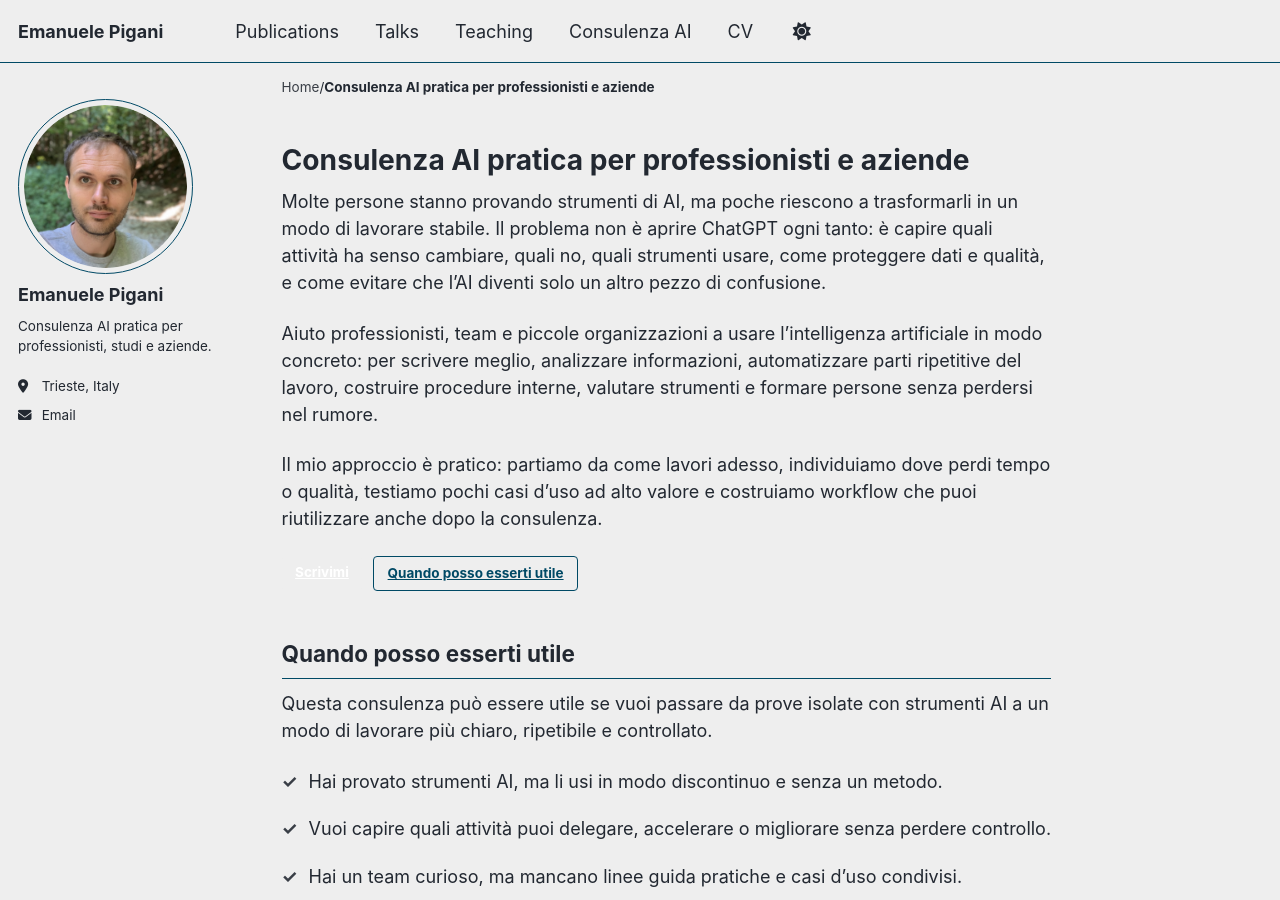
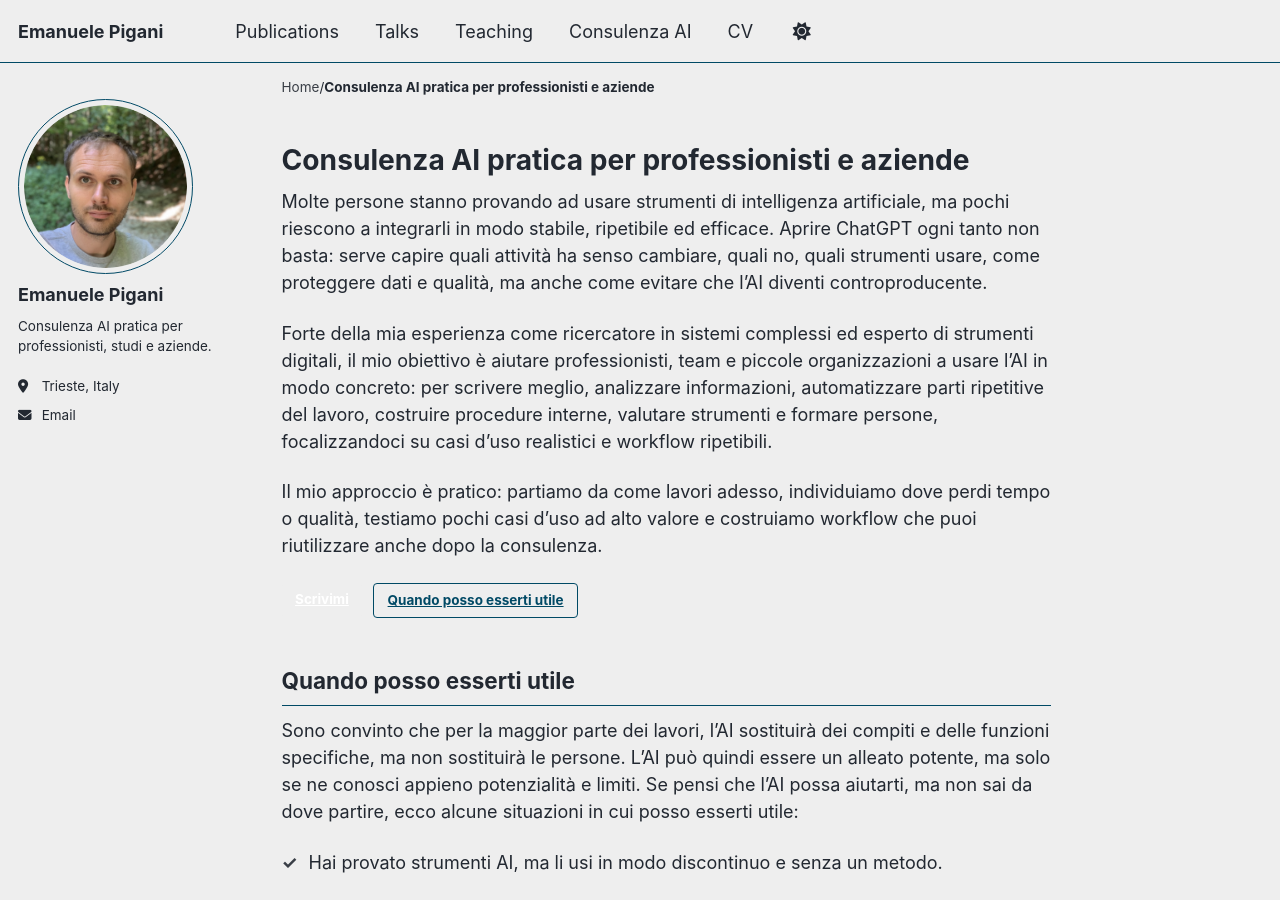
Before and after one commit to epigani/epigani.github.io, a Jekyll site: the page built from _pages/consulenza-ai.md, in a window 1280 px wide and 900 px high. Built offline with Jekyll 4.4.1, drawn with Linux system fonts in a browser that asks for light colours; some of the changed text lies outside the part shown.

Commit message:
Aggiorna il contenuto della pagina di consulenza AI per migliorare chiarezza e coerenza

```diff
--- a/_pages/consulenza-ai.md
+++ b/_pages/consulenza-ai.md
@@ -91,9 +91,9 @@ author_profile: true
 
 <div class="ai-consulting" markdown="1">
 
-Molte persone stanno provando strumenti di AI, ma poche riescono a trasformarli in un modo di lavorare stabile. Il problema non è aprire ChatGPT ogni tanto: è capire quali attività ha senso cambiare, quali no, quali strumenti usare, come proteggere dati e qualità, e come evitare che l’AI diventi solo un altro pezzo di confusione.
+Molte persone stanno provando ad usare strumenti di intelligenza artificiale, ma pochi riescono a integrarli in modo stabile, ripetibile ed efficace. Aprire ChatGPT ogni tanto non basta: serve capire quali attività ha senso cambiare, quali no, quali strumenti usare, come proteggere dati e qualità, ma anche come evitare che l’AI diventi controproducente.
 
-Aiuto professionisti, team e piccole organizzazioni a usare l’intelligenza artificiale in modo concreto: per scrivere meglio, analizzare informazioni, automatizzare parti ripetitive del lavoro, costruire procedure interne, valutare strumenti e formare persone senza perdersi nel rumore.
+Forte della mia esperienza come ricercatore in sistemi complessi ed esperto di strumenti digitali, il mio obiettivo è aiutare professionisti, team e piccole organizzazioni a usare l’AI in modo concreto: per scrivere meglio, analizzare informazioni, automatizzare parti ripetitive del lavoro, costruire procedure interne, valutare strumenti e formare persone, focalizzandoci su casi d’uso realistici e workflow ripetibili.
 
 Il mio approccio è pratico: partiamo da come lavori adesso, individuiamo dove perdi tempo o qualità, testiamo pochi casi d’uso ad alto valore e costruiamo workflow che puoi riutilizzare anche dopo la consulenza.
 
@@ -104,7 +104,7 @@ Il mio approccio è pratico: partiamo da come lavori adesso, individuiamo dove p
 
 ## Quando posso esserti utile
 
-Questa consulenza può essere utile se vuoi passare da prove isolate con strumenti AI a un modo di lavorare più chiaro, ripetibile e controllato.
+Sono convinto che per la maggior parte dei lavori, l'AI sostituirà dei compiti e delle funzioni specifiche, ma non sostituirà le persone. L'AI può quindi essere un alleato potente, ma solo se ne conosci appieno potenzialità e limiti. Se pensi che l'AI possa aiutarti, ma non sai da dove partire, ecco alcune situazioni in cui posso esserti utile:
 
 <ul class="ai-check-list">
   <li>Hai provato strumenti AI, ma li usi in modo discontinuo e senza un metodo.</li>
@@ -132,7 +132,7 @@ Questa consulenza può essere utile se vuoi passare da prove isolate con strumen
 
 ## Cosa posso fare
 
-Il punto di partenza è un problema concreto: troppo tempo perso su documenti, email, report, dati, attività manuali o processi che potrebbero essere semplificati.
+Il punto di partenza è un ascolto e un'osservazione attenta del tuo lavoro, per capire dove l’AI può portare valore reale. Spesso infatti il problema non è la mancanza di strumenti, ma la mancanza di un metodo: sapere cosa fare, come farlo e come verificare i risultati. E così si rischia di perdere tempo, qualità e controllo su documenti, email, report, dati, attività manuali o processi che potrebbero essere semplificati.
 
 <div class="ai-grid ai-grid--three">
   <div class="ai-card">
@@ -195,7 +195,7 @@ Alla fine non dovresti avere solo “idee”, ma materiali utilizzabili: procedu
 ## Principi
 
 <ul class="ai-check-list">
-  <li>L’AI deve far risparmiare tempo o migliorare qualità, altrimenti è solo rumore.</li>
+  <li>L’AI deve far risparmiare tempo o migliorare qualità, altrimenti è solo fonte di disturbo.</li>
   <li>Non tutto va automatizzato: alcune parti del lavoro vanno rese più chiare, non sostituite.</li>
   <li>Un buon workflow deve essere ripetibile anche quando non ci sono io.</li>
   <li>Privacy e dati sensibili vanno discussi prima di scegliere strumenti.</li>
@@ -204,7 +204,7 @@ Alla fine non dovresti avere solo “idee”, ma materiali utilizzabili: procedu
 
 ## Alcuni esempi concreti
 
-Questi non sono casi studio o lavori già svolti: sono esempi di situazioni in cui una consulenza può essere utile.
+Ecco alcuni esempi di situazioni in cui una consulenza può essere utile.
 
 <div class="ai-grid ai-grid--two">
   <div class="ai-card">
```
Also changed, not shown: other parts of _pages/consulenza-ai.md (+1 -1 lines), 1 other file.
